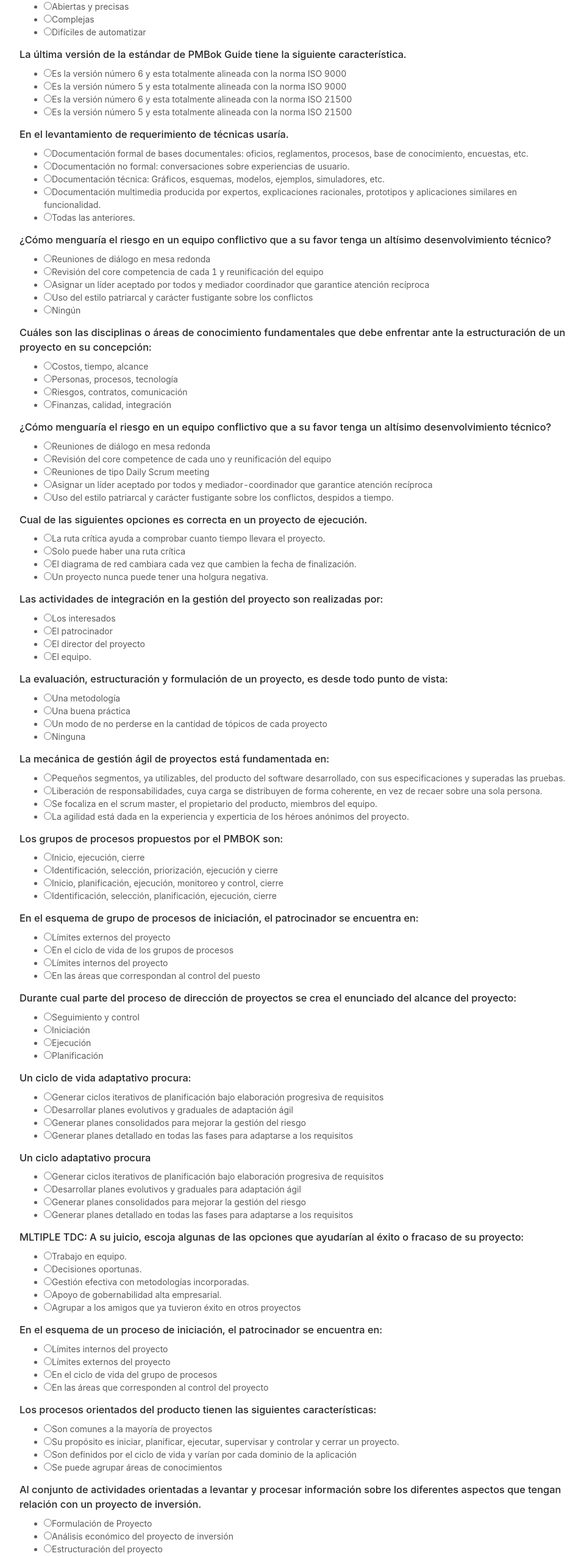
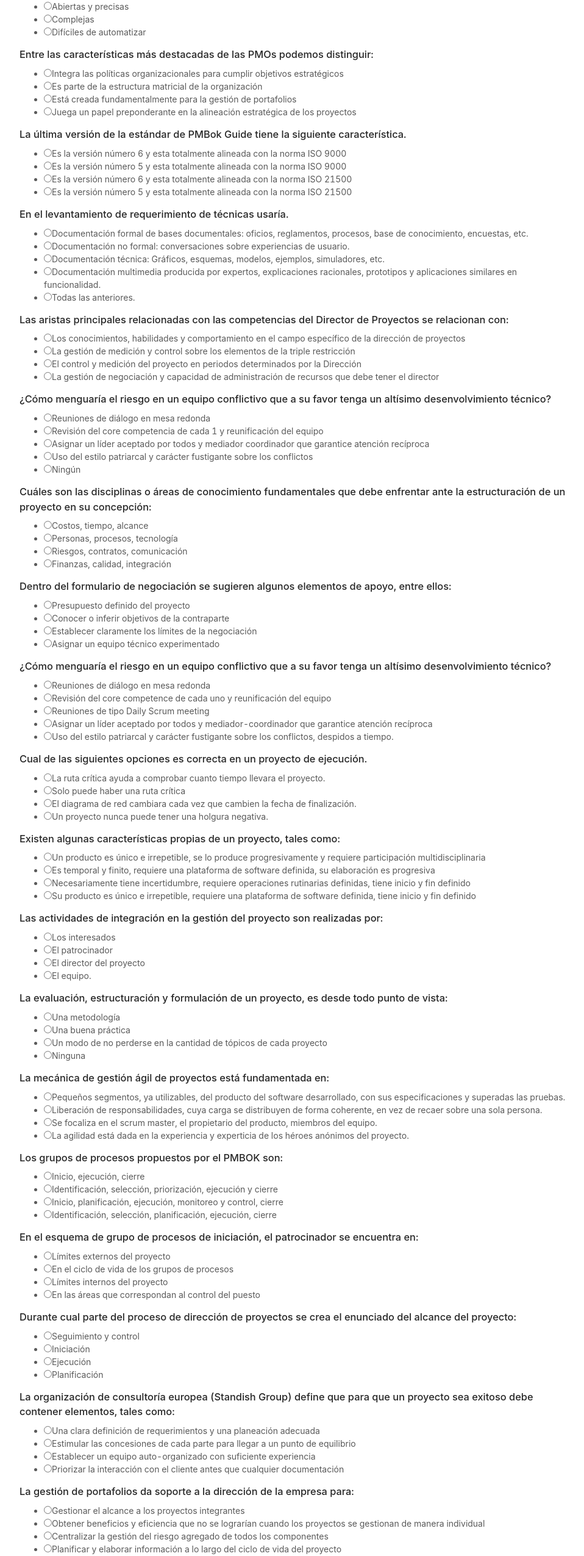
Before and after one commit to jairsemblantes01/cuestionario, a Nuxt app: page /cuestionarioinformatica-js in a window 1280 px wide. Shown: the part 2004-4555 px from the top of the page at 61% size, without its empty margins (158-1116 px from the left). Built offline with nearby package versions, Linux system fonts and the light colour scheme.

Commit message:
nuevas pregutnas examen jairo

```diff
--- a/pages/cuestionarioinformatica-js.vue
+++ b/pages/cuestionarioinformatica-js.vue
@@ -465,9 +465,77 @@ export default {
             "Ningún"
           ],
           "respuestaCorrecta": 2
+        },
+        {
+          "pregunta": "Existen algunas características propias de un proyecto, tales como:",
+          "opciones": [
+            "Un producto es único e irrepetible, se lo produce progresivamente y requiere participación multidisciplinaria",
+            "Es temporal y finito, requiere una plataforma de software definida, su elaboración es progresiva",
+            "Necesariamente tiene incertidumbre, requiere operaciones rutinarias definidas, tiene inicio y fin definido",
+            "Su producto es único e irrepetible, requiere una plataforma de software definida, tiene inicio y fin definido"
+          ],
+          "respuestaCorrecta": 0
+        },
+        {
+          "pregunta": "La gestión de portafolios da soporte a la dirección de la empresa para:",
+          "opciones": [
+            "Gestionar el alcance a los proyectos integrantes",
+            "Obtener beneficios y eficiencia que no se lograrían cuando los proyectos se gestionan de manera individual",
+            "Centralizar la gestión del riesgo agregado de todos los componentes",
+            "Planificar y elaborar información a lo largo del ciclo de vida del proyecto"
+          ],
+          "respuestaCorrecta": 2
+        },
+        {
+          "pregunta": "En las organizaciones con estructura de matriz-fuerte es común lo siguiente:",
+          "opciones": [
+            "La gestión del presupuesto es una responsabilidad del sponsor",
+            "La gestión del presupuesto es una responsabilidad del director de proyecto",
+            "La gestión del presupuesto es una responsabilidad del gerente financiero",
+            "La gestión del presupuesto es una responsabilidad del comité de proyecto"
+          ],
+          "respuestaCorrecta": 1
+        },
+        {
+          "pregunta": "Entre las características más destacadas de las PMOs podemos distinguir:",
+          "opciones": [
+            "Integra las políticas organizacionales para cumplir objetivos estratégicos",
+            "Es parte de la estructura matricial de la organización",
+            "Está creada fundamentalmente para la gestión de portafolios",
+            "Juega un papel preponderante en la alineación estratégica de los proyectos"
+          ],
+          "respuestaCorrecta": 3
+        },
+        {
+          "pregunta": "Las aristas principales relacionadas con las competencias del Director de Proyectos se relacionan con:",
+          "opciones": [
+            "Los conocimientos, habilidades y comportamiento en el campo específico de la dirección de proyectos",
+            "La gestión de medición y control sobre los elementos de la triple restricción",
+            "El control y medición del proyecto en periodos determinados por la Dirección",
+            "La gestión de negociación y capacidad de administración de recursos que debe tener el director"
+          ],
+          "respuestaCorrecta": 0
+        },
+        {
+          "pregunta": "Dentro del formulario de negociación se sugieren algunos elementos de apoyo, entre ellos:",
+          "opciones": [
+            "Presupuesto definido del proyecto",
+            "Conocer o inferir objetivos de la contraparte",
+            "Establecer claramente los límites de la negociación",
+            "Asignar un equipo técnico experimentado"
+          ],
+          "respuestaCorrecta": 1
+        },
+        {
+          "pregunta": "La organización de consultoría europea (Standish Group) define que para que un proyecto sea exitoso debe contener elementos, tales como:",
+          "opciones": [
+            "Una clara definición de requerimientos y una planeación adecuada",
+            "Estimular las concesiones de cada parte para llegar a un punto de equilibrio",
+            "Establecer un equipo auto-organizado con suficiente experiencia",
+            "Priorizar la interacción con el cliente antes que cualquier documentación"
+          ],
+          "respuestaCorrecta": 0
         }
-
-
 
       ],
       respuestas: [],
```
